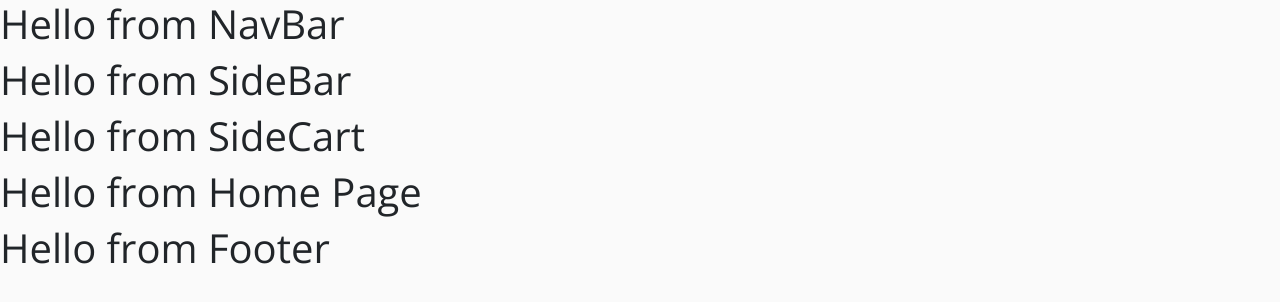
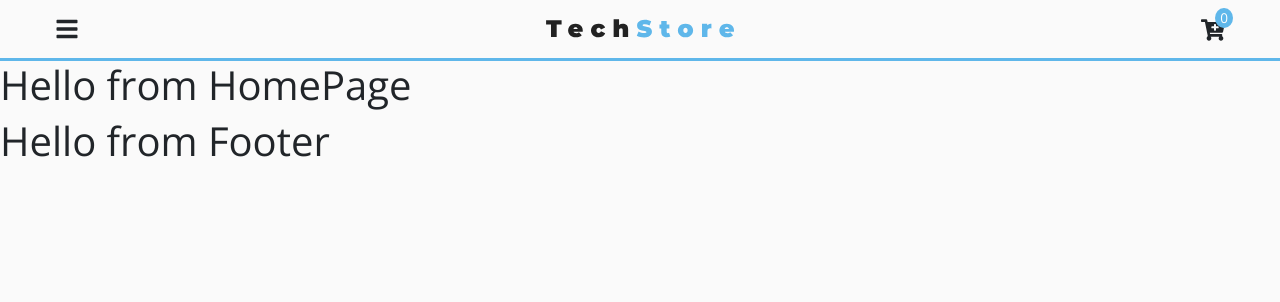
Before and after one commit to khoadodk/tech-store-react, a React (Create React App) app: page / in a window 1280 px wide. Shown: the top 302 px of the page. Built offline with nearby package versions, Linux system fonts and the light colour scheme.

Commit message:
add NavBar, SideBar, and SideCart components

```diff
--- a/src/components/NavBar.js
+++ b/src/components/NavBar.js
@@ -1,9 +1,61 @@
-import React from 'react'
+import React from 'react';
+import { FaBars, FaCartPlus } from 'react-icons/fa';
+import styled from 'styled-components';
+import { ProductConsumer } from '../context';
+import logo from '../images/logo.svg';
 
 export default function NavBar() {
     return (
-        <div>
-            <h1>Hello from NavBar</h1>
-        </div>
+        <ProductConsumer>
+            { value => {
+                const { cartItems, handleSidebar, handleCart } = value;
+                return (
+                    <NavWrapper>
+                        <div className="nav-center">
+                            <FaBars className="nav-icon" onClick={handleSidebar} />
+                            <img src={logo} alt="tech store logo" />
+                            <div className="nav-cart">
+                                <FaCartPlus className="nav-icon" onClick={handleCart} />
+                                <div className="cart-items">{cartItems}</div>
+                            </div>
+                        </div>
+                    </NavWrapper>
+                )
+            }}
+        </ProductConsumer>
     )
 }
+
+const NavWrapper = styled.nav`
+    position: -webkit-sticky;
+    position: sticky;
+    top: 0;
+    width: 100%;
+    padding: 1rem 1.5rem;
+    background: var(--mainGrey);
+    border-bottom: 3px solid var(--primaryColor);
+    .nav-center{
+        display: flex;
+        align-items: center;
+        justify-content: space-between;
+        max-width: 1170px;
+        margin: 0 auto;
+    }
+    .nav-icon{
+        font-size: 1.5rem;
+        cursor: pointer;
+    }
+    .nav-cart{
+        position: relative;
+    }
+    .cart-items{
+        background: var(--primaryColor);
+        color: var(--mainWhite);
+        font-size: 0.85rem;
+        position: absolute;
+        top: -8px;
+        right: -8px;
+        padding: 0 5px;
+        border-radius: 50%;
+    }
+`
--- a/src/components/SideBar.js
+++ b/src/components/SideBar.js
@@ -1,9 +1,66 @@
-import React from 'react'
+import React from 'react';
+import styled from 'styled-components';
+import { Link } from 'react-router-dom';
+import { ProductConsumer } from '../context';
 
 export default function SideBar() {
     return (
-        <div>
-            <h1>Hello from SideBar</h1>
-        </div>
+        <ProductConsumer>
+            { value => {
+                const { links, sidebarOpen, handleSidebar } = value;
+                return (
+                    <SideWrapper show={sidebarOpen}>
+                        <ul>
+                            {links.map(link => {
+                                return(
+                                    <li
+                                        key={link.id}
+                                        className="sidebar-link"
+                                        onClick={handleSidebar}
+                                    >
+                                        <Link to={link.path}>{link.text}</Link>
+                                    </li>
+                                )
+                            })}
+                        </ul>
+                    </SideWrapper>
+                )
+            }}
+        </ProductConsumer>
     )
 }
+
+const SideWrapper = styled.nav`
+    position: fixed;
+    top: 61px;
+    left: 0;
+    width: 100%;
+    height: 100%;
+    background: var(--mainGrey);
+    z-index: 1;
+    border-right: 4px solid var(--primaryColor);
+    transition: var(--mainTransition);
+    transform: ${props => props.show ? 'translateX(0)' : 'translateX(-100%)'};
+    ul {
+        list-style-type: none;
+        padding: 0!important;
+    }
+    .sidebar-link {
+        display: block;
+        font-size: 1.5rem;
+        text-transform: capitalize;
+        color: var(--mainBlack);
+        padding: 0.5rem 1.5rem;
+        background: transparent;
+        transition: var(--mainTransition);
+    }
+    .sidebar-link:hover {
+        background: var(--primaryColor);
+        color: var(--mainWhite);
+        padding: 0.5rem 1.5rem 0.5rem 2.5rem;
+        text-decoration: none;
+    }
+    @media (min-width: 576px) {
+        width: 20rem;
+    }
+`
--- a/src/components/SideCart.js
+++ b/src/components/SideCart.js
@@ -1,9 +1,37 @@
-import React from 'react'
+import React from 'react';
+import { ProductConsumer } from '../context';
+import styled from 'styled-components';
 
 export default function SideCart() {
     return (
-        <div>
-            <h1>Hello from SideCart</h1>
-        </div>
+        <ProductConsumer>
+            {value => {
+                const { cartOpen, closeCart, cart } = value;
+                return (
+                    <CartWrapper
+                        show={cartOpen}
+                        onClick={closeCart}
+                    >
+                        <p>cart items</p>
+                    </CartWrapper>
+                )
+            }}
+        </ProductConsumer>
     )
 }
+
+const CartWrapper = styled.div`
+    position: fixed;
+    top: 60px;
+    right: 0;
+    width: 100%;
+    height: 100%;
+    background: var(--mainGrey);
+    z-index: 1;
+    transform: ${props => props.show ? 'translateX(0)' : 'translateX(100%)'};
+    border-left: 4px solid var(--primaryColor);
+    transition: var(--mainTransition);
+    @media (min-width: 576px) {
+        width: 20rem;
+    }
+`
--- /dev/null
+++ b/src/context/context.js
@@ -0,0 +1,41 @@
+import React, { Component } from 'react';
+import { linkData } from './linkData';
+
+const ProductContext = React.createContext();
+
+class ProductProvider extends Component {
+    state = {
+        sidebarOpen: false,
+        cartOpen: false,
+        cartItems: 0,
+        links: linkData
+    }
+
+    handleSidebar = () => this.setState({sidebarOpen: !this.state.sidebarOpen});
+
+    handleCart = () => this.setState({cartOpen: !this.state.cartOpen});
+
+    closeCart = () => this.setState({cartOpen: false});
+
+    openCart = () => this.setState({cartOpen: true});
+
+    render() {
+        return (
+            <ProductContext.Provider
+                value={{
+                    ...this.state,
+                    handleSidebar: this.handleSidebar,
+                    handleCart: this.handleCart,
+                    closeCart: this.closeCart,
+                    openCart: this.openCart
+                }}
+            >
+                {this.props.children}
+            </ProductContext.Provider>
+        )
+    }
+}
+
+const ProductConsumer = ProductContext.Consumer;
+
+export { ProductProvider, ProductConsumer };
--- /dev/null
+++ b/src/context/linkData.js
@@ -0,0 +1,27 @@
+export const linkData = [
+    {
+        id: 1,
+        text: 'home',
+        path:'/'
+    },
+    {
+        id: 2,
+        text: 'about',
+        path:'/about'
+    },
+    {
+        id: 3,
+        text: 'products',
+        path:'/products'
+    },
+    {
+        id: 4,
+        text: 'contact',
+        path:'/contact'
+    },
+    {
+        id: 5,
+        text: 'cart',
+        path:'/cart'
+    }
+]
--- /dev/null
+++ b/src/context/package.json
@@ -0,0 +1,3 @@
+{
+    "main":"context.js"
+}
--- a/src/index.js
+++ b/src/index.js
@@ -4,11 +4,14 @@ import ReactDOM from "react-dom";
 import App from "./App";
 import * as serviceWorker from "./serviceWorker";
 import {BrowserRouter as Router} from 'react-router-dom';
+import { ProductProvider } from "./context";
 
 ReactDOM.render(
-    <Router>
-        <App />
-    </Router>
+    <ProductProvider>
+        <Router>
+            <App />
+        </Router>
+    </ProductProvider>
 , document.getElementById("root"));
 
 // If you want your app to work offline and load faster, you can change
--- a/src/pages/Default.js
+++ b/src/pages/Default.js
@@ -0,0 +1,11 @@
+import React, { Component } from 'react'
+
+export default class Default extends Component {
+    render() {
+        return (
+            <div>
+                <h1>Hello from Default</h1>
+            </div>
+        )
+    }
+}
--- a/src/pages/HomePage.js
+++ b/src/pages/HomePage.js
@@ -1,9 +1,15 @@
-import React from 'react'
+import React from 'react';
+import { ProductConsumer } from '../context';
 
 export default function HomePage() {
     return (
-        <div>
-            <h1>Hello from Home Page</h1>
-        </div>
+        <>
+            <ProductConsumer>
+                { value => {
+                    console.log(value)
+                    return <h1>Hello from HomePage</h1>
+                }}
+            </ProductConsumer>
+        </>
     )
 }
```
